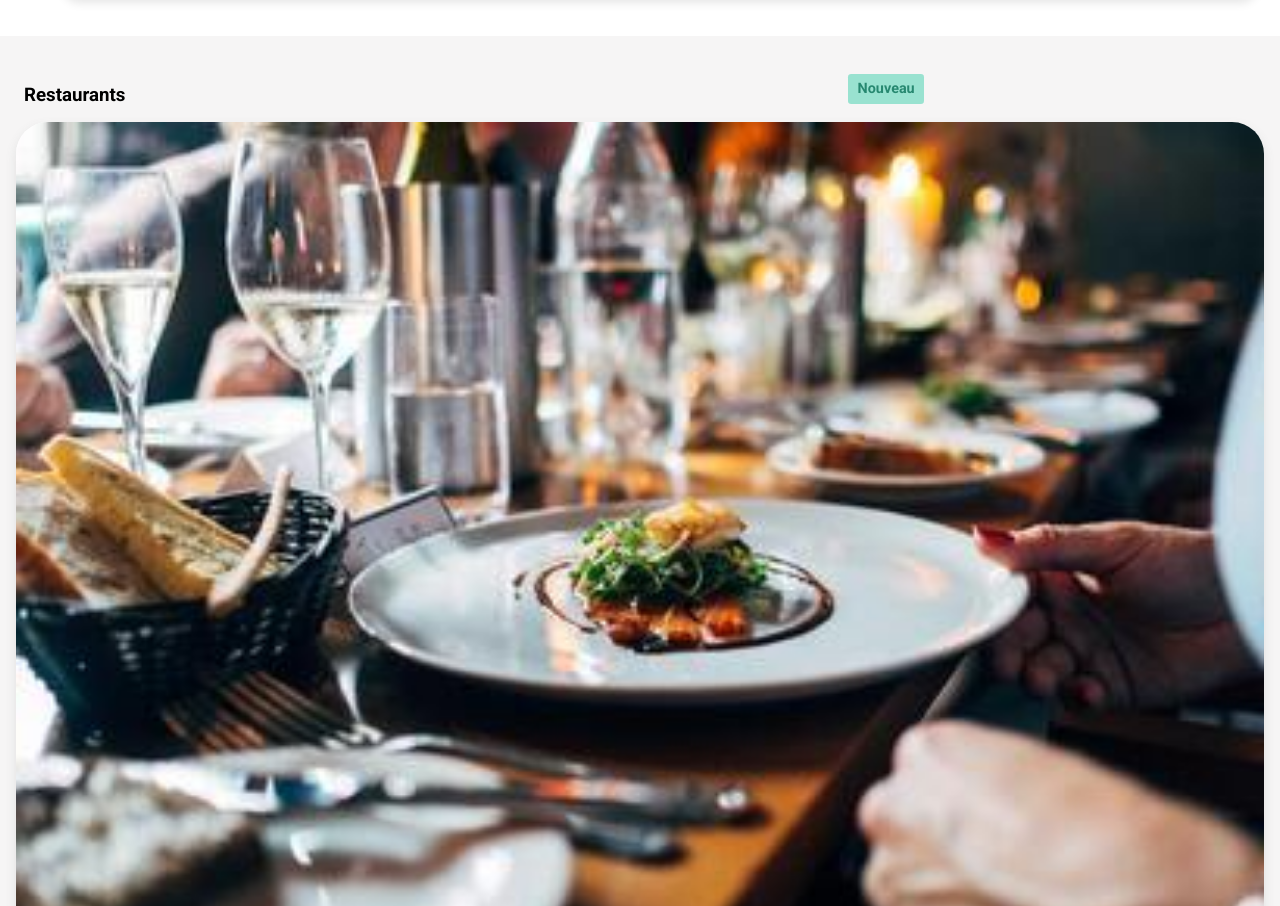
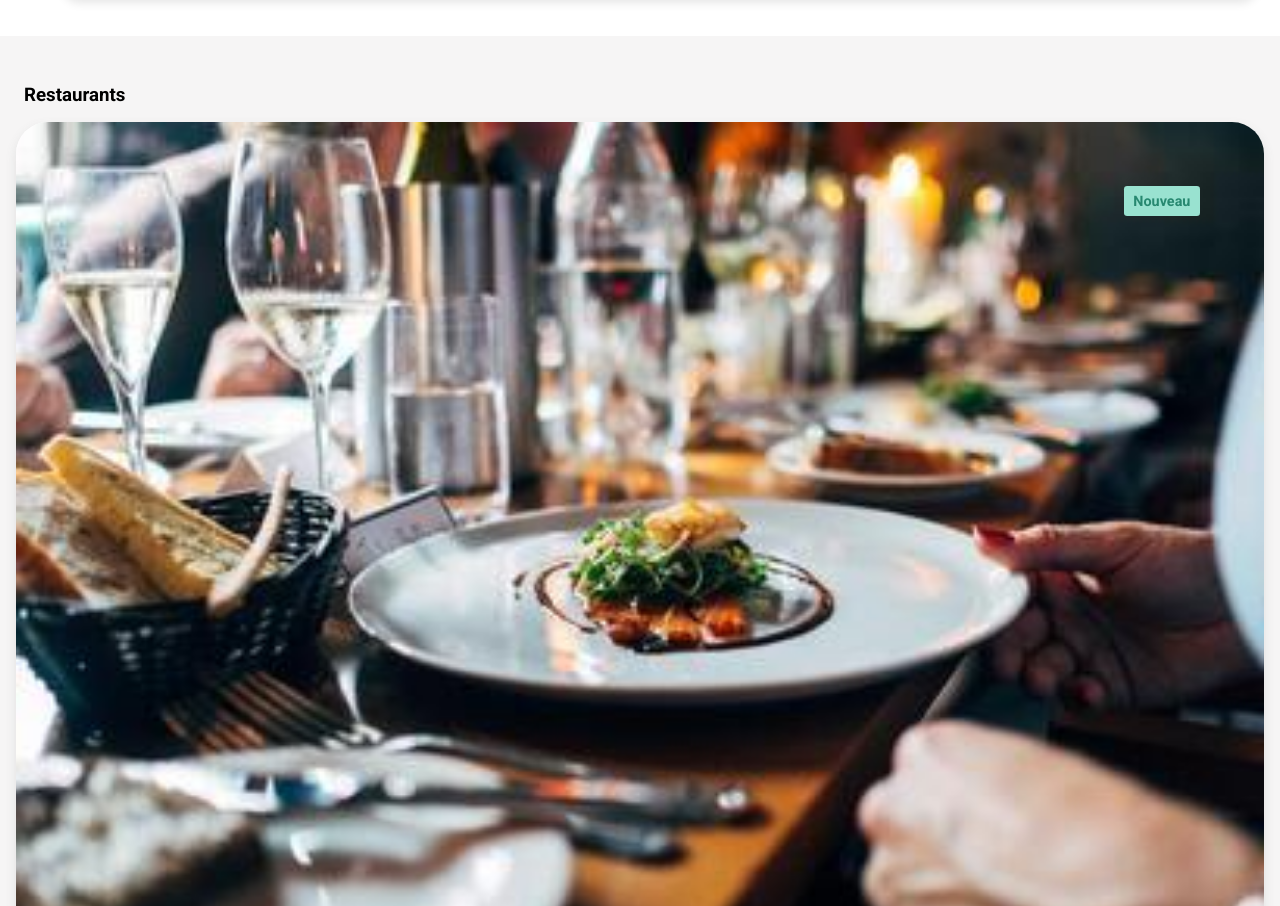
Before and after one commit to Meriamatt/MeriamAttaikiBenammar_3_14122021, a website: page index.html in a window 1280 px wide. Shown: the part 680-1586 px from the top of the page. Drawn offline with Linux system fonts and the light colour scheme; a web font is replaced by a local one.

Commit message:
changement d'after "nuoveau"

```diff
--- a/sass/main.scss
+++ b/sass/main.scss
@@ -177,14 +177,15 @@ body {
         border-radius: 2rem;
         box-shadow: 0 5px 10px 2px #e6e6e6;
         background-color: #fff;
+        position: relative;
     }
 
     &__nouveau {
         &::after {
             content: "Nouveau";
-            position: relative;
-            top: -75vw;
-            right: -65vw;
+            position: absolute;
+            top: 5vw;
+            right: 5vw;
             background: #99E2D0;
             color: #278870;
             font-size: 0.9rem;
```
Also changed, not shown: css/style.css, 1 other file.
